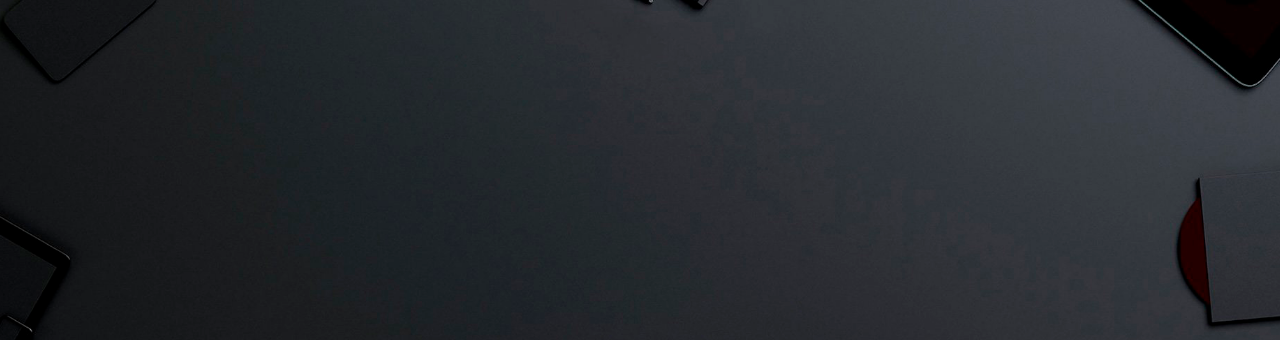
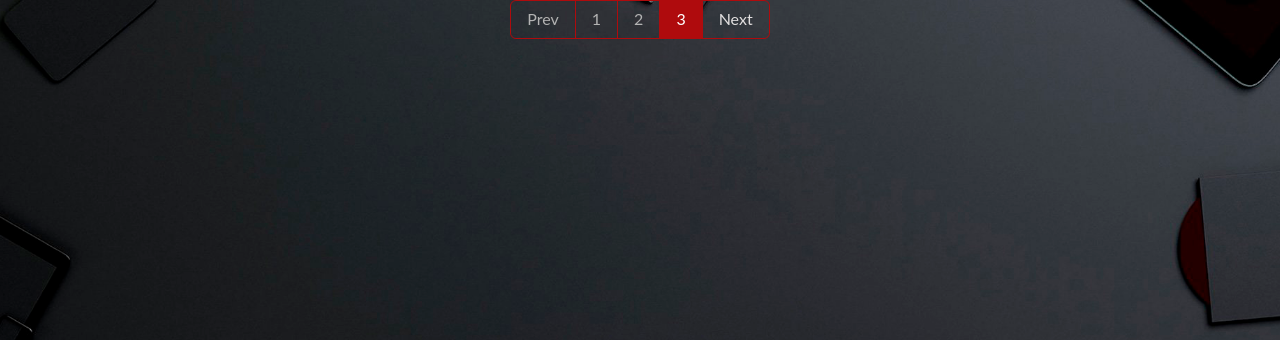
Before and after one commit to brestok-1/django-second-portfolio, a Django app: page /portfolio/ in a window 1280 px wide. Shown: the part 112-452 px from the top of the page. Run offline with Django 4.2, Linux system fonts and the light colour scheme; data that the repository does not hold is empty.

Commit message:
create pagination style

```diff
--- a/portfolio/static/portfolio/css/style.css
+++ b/portfolio/static/portfolio/css/style.css
@@ -246,3 +246,39 @@ img{
   font-family: 'Montserrat', sans-serif;
   text-decoration: none;
 }
+.border-pr {
+  border: 2px solid var(--color3) !important;
+  border-radius: 8px;
+}
+.paginator-link{
+  text-decoration: none;
+  color: var(--bs-white);
+}
+.paginator-link:hover{
+  color: var(--color2);
+}
+
+.pagination {
+  --bs-pagination-padding-x: 1rem;
+  --bs-pagination-padding-y: 0.4rem;
+  --bs-pagination-color: var(--color2);
+  --bs-pagination-bg: transparent;
+  --bs-pagination-border-width: 1.8px;
+  --bs-pagination-border-color: var(--color3);
+  --bs-pagination-border-radius: 0.375rem;
+  --bs-pagination-hover-color: var(--bs-white);
+  --bs-pagination-hover-bg: #8c0103;
+  --bs-pagination-hover-border-color: var(--color3);
+  --bs-pagination-focus-color: var(--bs-white);
+  --bs-pagination-focus-bg:#8c0103;
+  --bs-pagination-focus-box-shadow: 0 0 0 0.25remgba(13, 110, 253, 0.25);
+  --bs-pagination-active-color: var(--bs-white);
+  --bs-pagination-active-bg: var(--color3);
+  --bs-pagination-active-border-color: var(--color3);
+  --bs-pagination-disabled-color: rgb(226, 223, 223);
+  --bs-pagination-disabled-bg: transparent;
+  --bs-pagination-disabled-border-color: var(--color3);
+  display: flex;
+  padding-left: 0;
+  list-style: none
+}
--- a/portfolio/templates/portfolio/base.html
+++ b/portfolio/templates/portfolio/base.html
@@ -81,7 +81,6 @@
 </header>
 {% block content %}
 {% endblock %}
-
 <script src="https://cdn.jsdelivr.net/npm/@popperjs/core@2.11.6/dist/umd/popper.min.js"
         integrity="sha384-oBqDVmMz9ATKxIep9tiCxS/Z9fNfEXiDAYTujMAeBAsjFuCZSmKbSSUnQlmh/jp3"
         crossorigin="anonymous"></script>
--- a/portfolio/templates/portfolio/projects.html
+++ b/portfolio/templates/portfolio/projects.html
@@ -25,4 +25,19 @@
             </div>
         </div>
     {% endfor %}
+    <div class="section">
+      <div class="container">
+        <div class="row gx-0 justify-content-center">
+          <div class="col-lg-5 col-md-8 col-sm-12">
+              <ul class="pagination justify-content-center">
+                <li class="page-item"><a class="page-link"><span class="color">Prev</span></a></li>
+                <li class="page-item"><a class="page-link" href="#">1</a></li>
+                <li class="page-item"><a class="page-link" href="#">2</a></li>
+                <li class="page-item"><a class="page-link active" href="#">3</a></li>
+                <li class="page-item"><a class="page-link disabled" href="#">Next</a></li>
+              </ul>
+          </div>
+      </div>
+    </div>
+    </div>
 {% endblock %}
--- a/portfolio/views.py
+++ b/portfolio/views.py
@@ -32,6 +32,7 @@ def about(request):
 
 class MyPortfolio(ListView):
     model = MyProject
+    paginate_by = 3
     template_name = 'portfolio/projects.html'
     context_object_name = 'projects'
 
```
Lines whose indentation alone changed are shown as unchanged.
